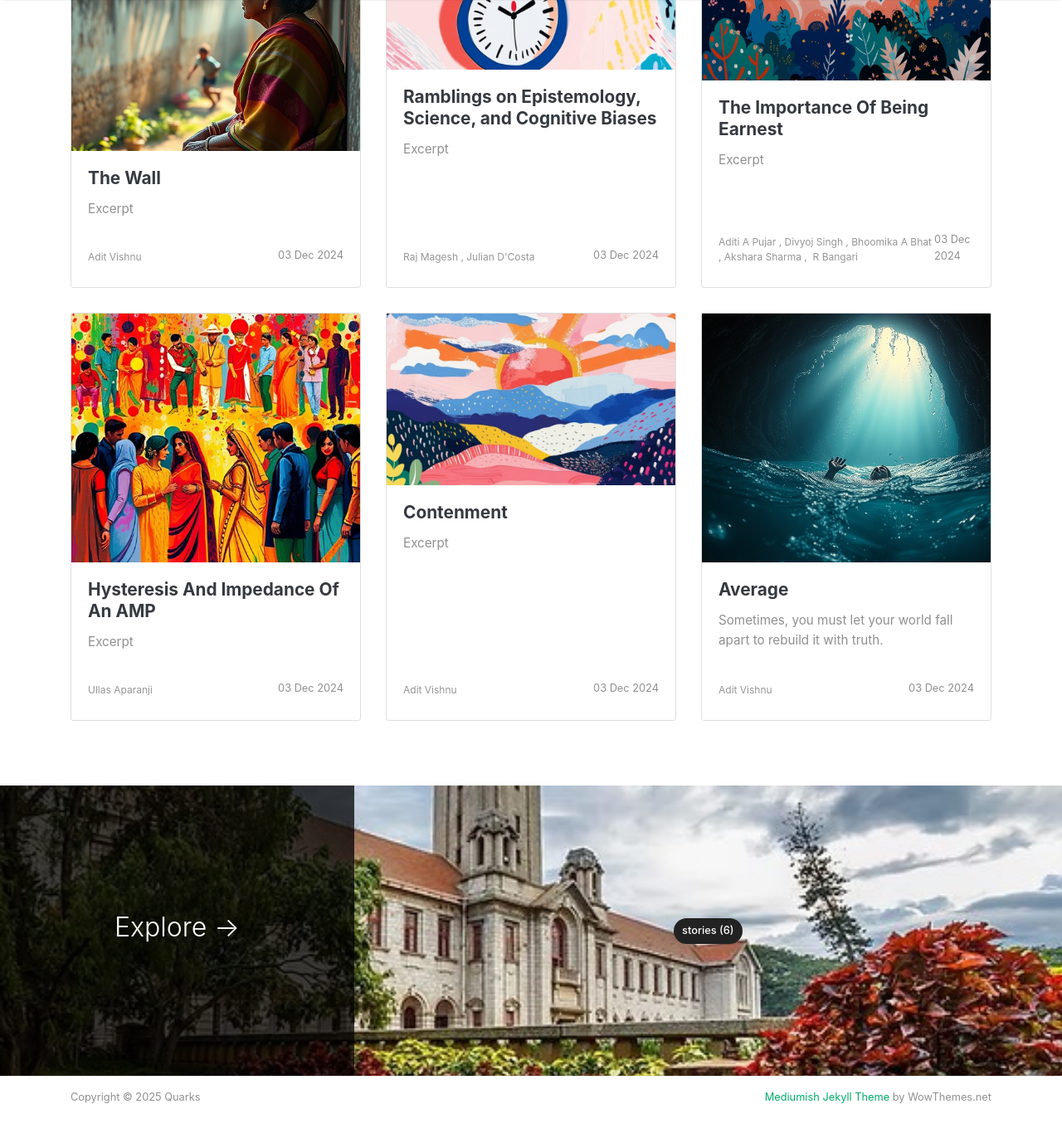
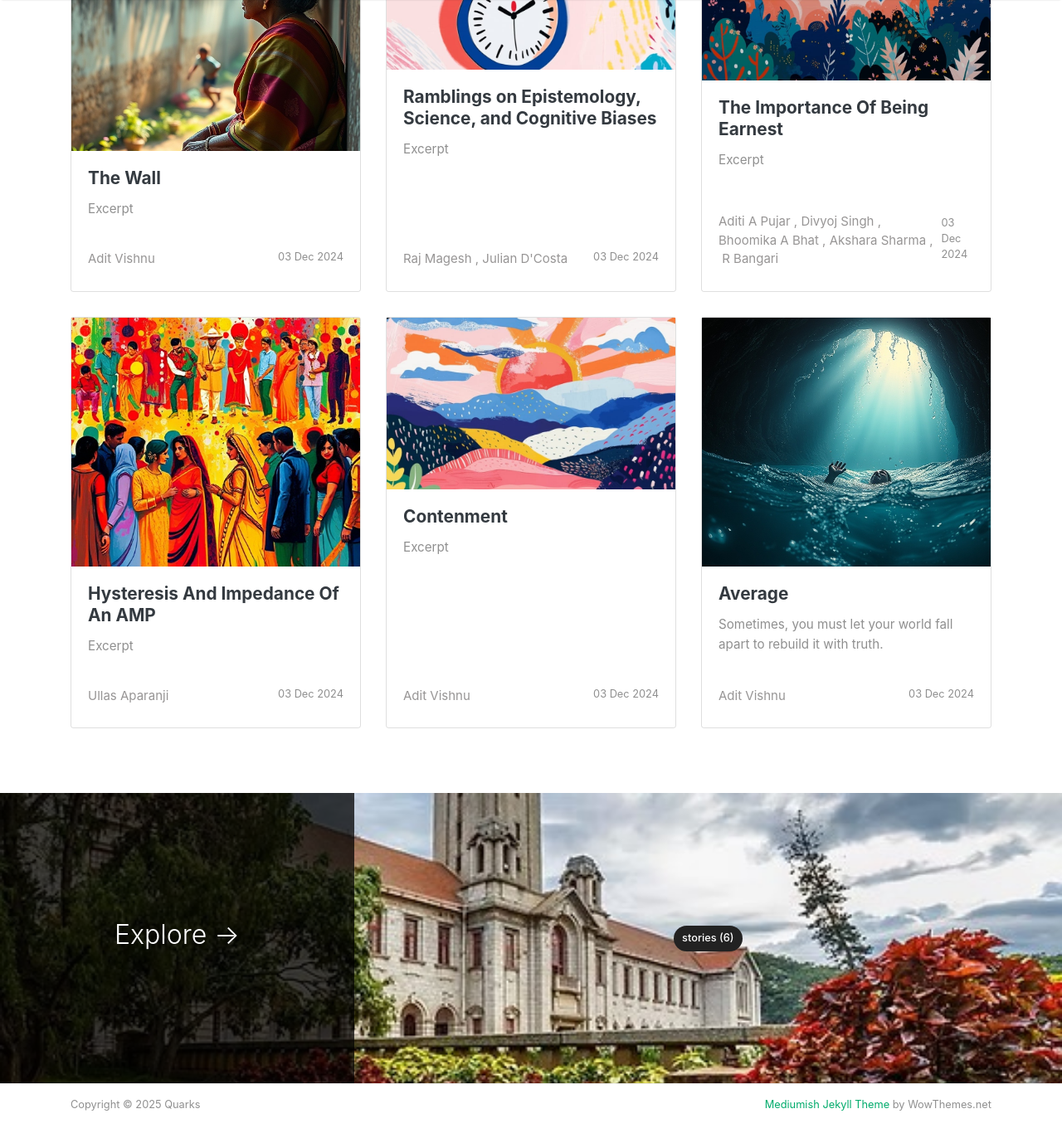
Before and after one commit to Quarks-IISc/blog, a Jekyll site: the page built from _pages/categories.md, in a window 1280 px wide and 1400 px high, scrolled down 299 px. Shown: the top 1378 px of the window at 83% size. Built offline with Jekyll 4.4.1, drawn with Linux system fonts in a browser that asks for light colours; nearby versions of some CDN libraries.

Commit message:
Dates in Featured

```diff
--- a/_includes/featuredbox.html
+++ b/_includes/featuredbox.html
@@ -74,7 +74,6 @@
                                 <span class="author-meta">
                                 <span class="post-name"><a target="_blank" href="{{ author.web }}">{{ author.display_name }}</a></span><br/>
                                 -->
-                                <span class="post-date">{{ post.date | date_to_string }}</span>
                                 <!--<span class="post-read-more">
                                 <span class="post-read-more">
                                     <a href="{{ site.baseurl }}/{{ post.url }}" title="Read Story">
--- a/assets/css/screen.css
+++ b/assets/css/screen.css
@@ -234,7 +234,7 @@
 }
 
 .author-meta .post-name {
-    font-size: 12px; /* Adjust the font size */
+    font-size: 15px; /* Adjust the font size */
     color: #4d4a4a95;  /* Change the color to any desired value */
 }
 
```
